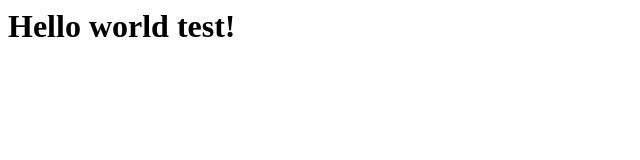
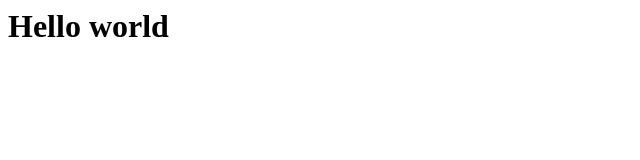
Before and after one commit to ectrist/coursera-test, a plain HTML site: page index.html in a window 1280 px wide. Shown: the whole page, without its empty margins (0-640 px from the left). Drawn offline with Linux system fonts and the light colour scheme.

Commit message:
remove test

```diff
--- a/index.html
+++ b/index.html
@@ -3,6 +3,6 @@
         <title>Hello from test coursera</title>
     </head>
     <body>
-        <h1>Hello world test!</h1>
+        <h1>Hello world</h1>
     </body>
 </html>
```
